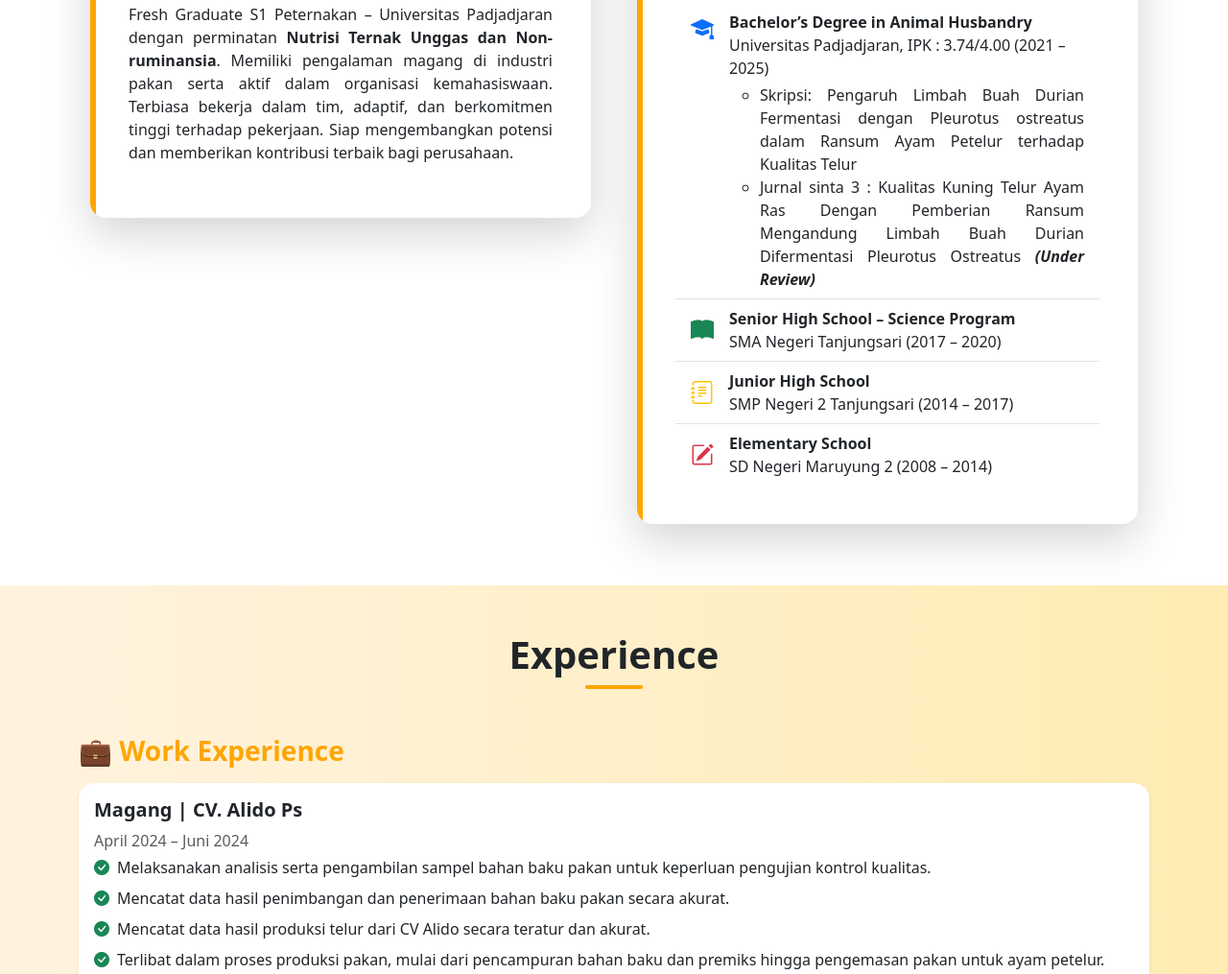
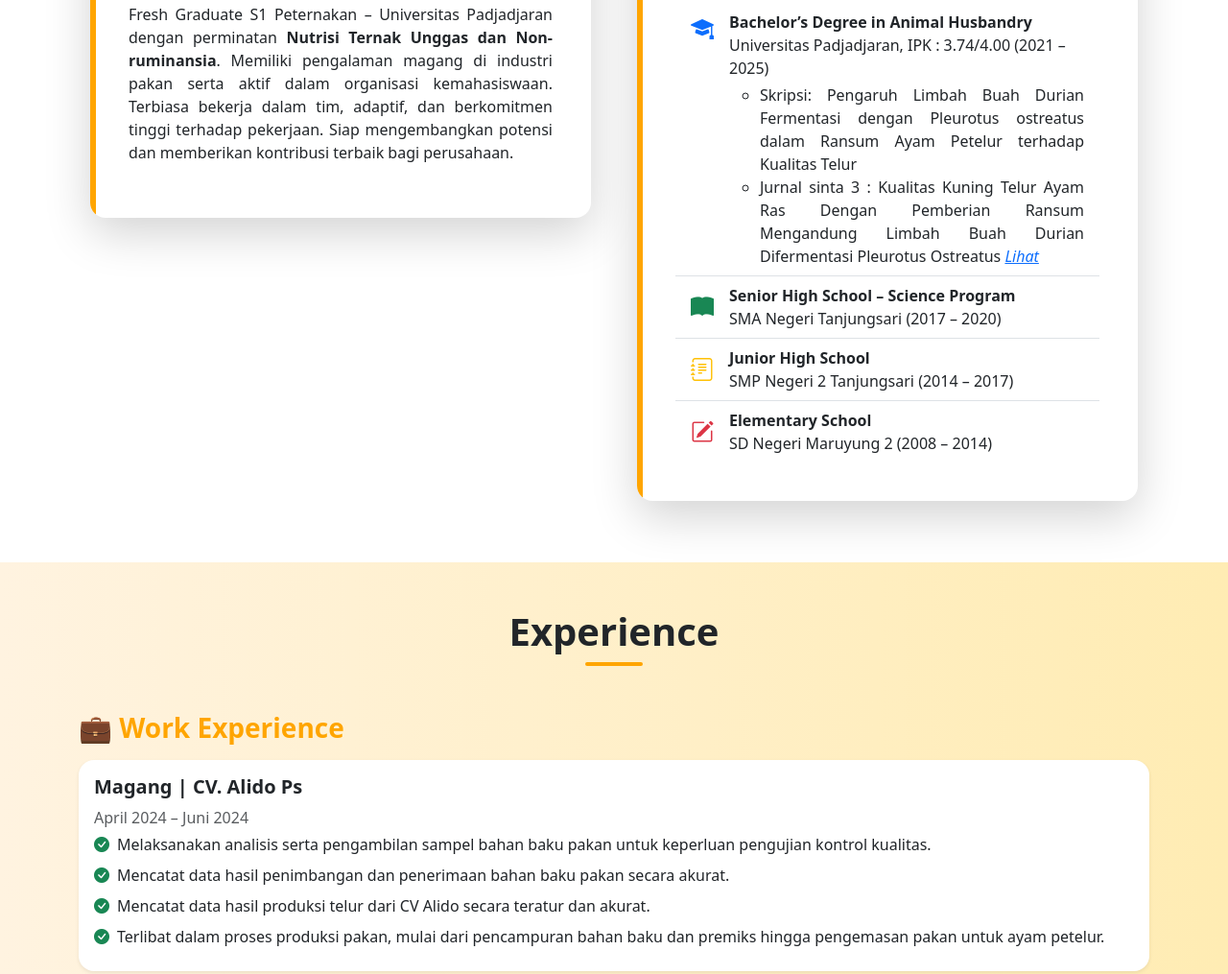
Before and after one commit to herugalangarifin/portofolio, a plain HTML site: page index.html in a window 1280 px wide. Shown: the part 821-1836 px from the top of the page at 96% size. Drawn offline with nearby package versions, Linux system fonts and the light colour scheme.

Commit message:
Update index.html

```diff
--- a/index.html
+++ b/index.html
@@ -160,7 +160,7 @@ terhadap Kualitas Telur</li>
 <li style="text-align: justify;">Jurnal sinta 3 : Kualitas Kuning Telur Ayam Ras Dengan Pemberian
 Ransum Mengandung Limbah Buah Durian
 Difermentasi Pleurotus Ostreatus
-<b><span style="font-style: italic;">(Under Review)</span></b>
+<a href="https://ojs3.unpatti.ac.id/index.php/agrinimal/article/view/19591"><span style="font-style: italic;">Lihat</span></a>
 
 </li>
     </ul>
```
